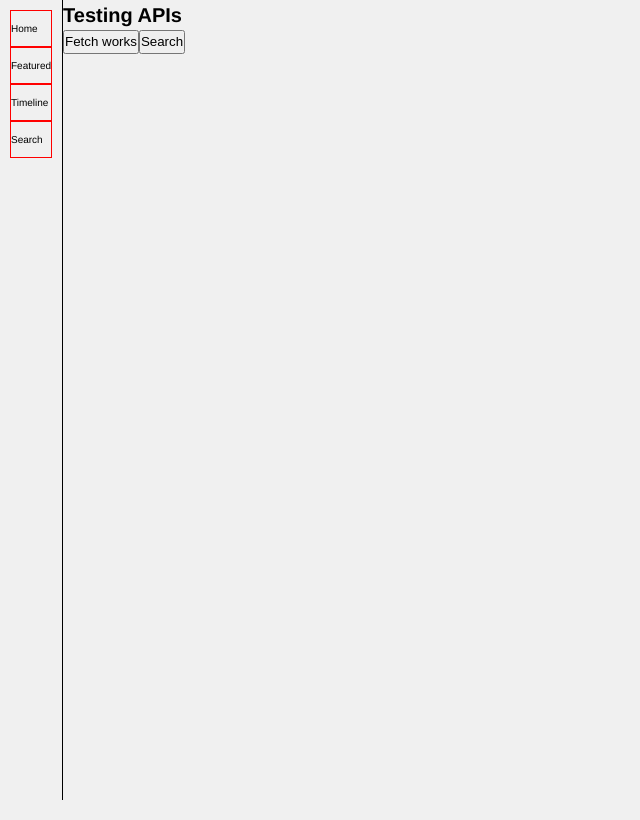
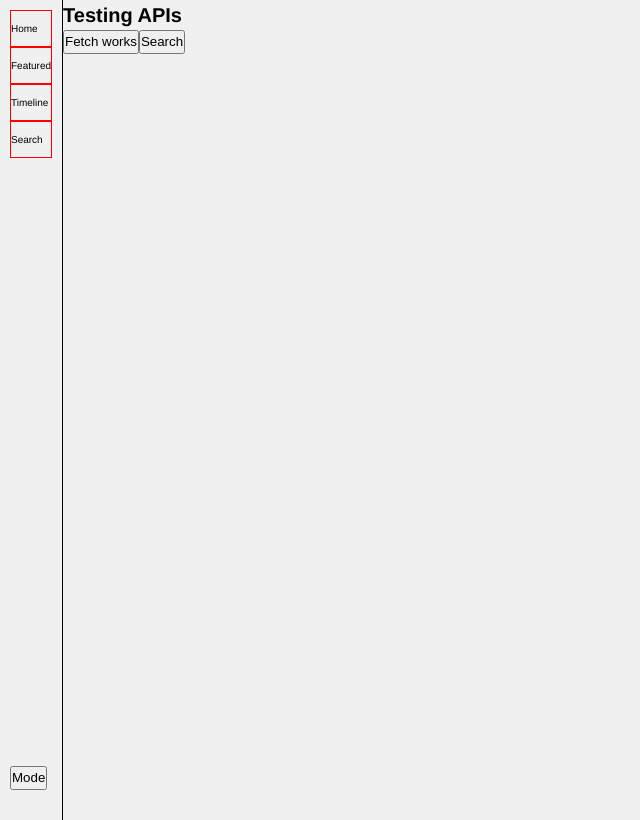
Before and after one commit to samuelisch/classically, a React (Create React App) app: page / in a window 1280 px wide. Shown: the whole page, without its empty margins (0-640 px from the left). Built offline with nearby package versions, Linux system fonts and the light colour scheme; no server answers.

Commit message:
added night mode button, functionality yet to be implemented

```diff
--- a/src/components/navbar/Navbar.tsx
+++ b/src/components/navbar/Navbar.tsx
@@ -10,13 +10,19 @@ const StyledNav = styled.nav`
 const StyledList = styled.ul`
   position: sticky;
   top: 10px;
+  height: 100vh;
   display: flex;
   flex-direction: column;
+  justify-content: space-between;
 
   li {
     list-style: none;
     padding: 10px 0;
     border: 1px solid red;
+  }
+
+  .mode {
+    margin-bottom: 20px;
   }
 `
 
@@ -29,6 +35,7 @@ const Navbar = () => {
   return (
     <StyledNav>
       <StyledList>
+        <div>
           <StyledLink to="/home">
             <li>Home</li>
           </StyledLink>
@@ -41,6 +48,10 @@ const Navbar = () => {
           <StyledLink to="/search">
             <li>Search</li>
           </StyledLink>
+        </div>
+        <div className="mode">
+          <button type="button">Mode</button>
+        </div>
       </StyledList>
     </StyledNav>
   )
```
